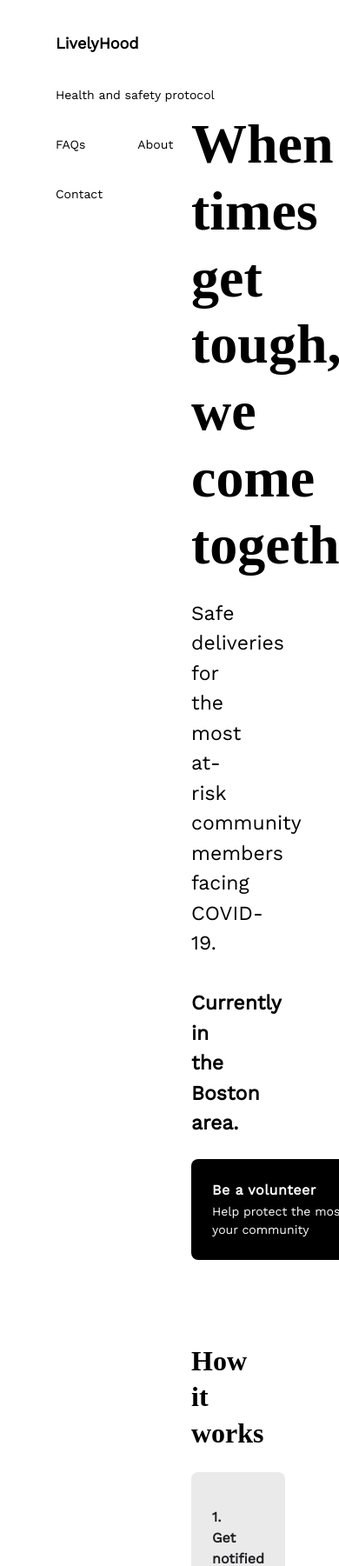
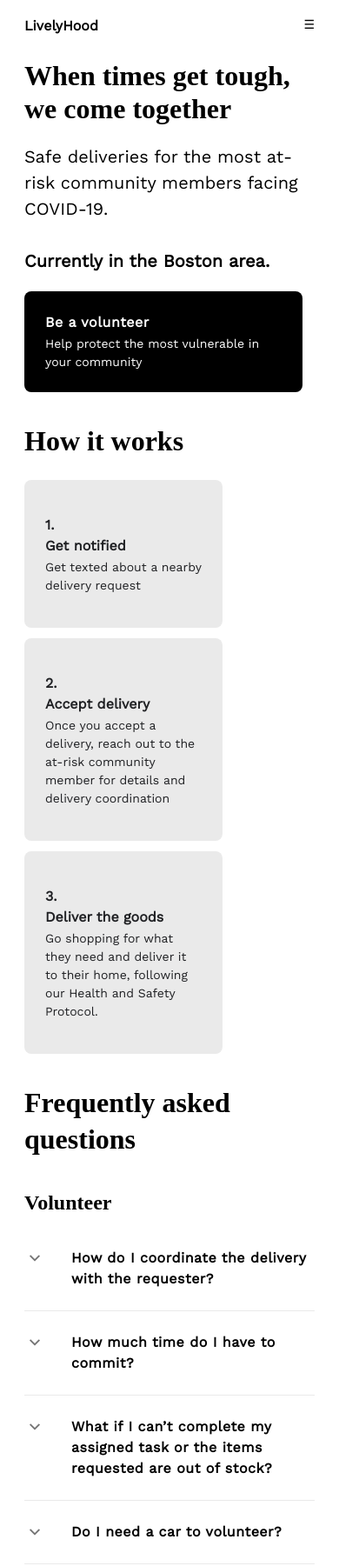
Before and after one commit to amnahhashmi/shield, a Django app: page / in a window 390 px wide; the page is wider, and only the part inside the window is pictured. Shown: the top 1801 px of that part at 87% size. Run offline with Django 3.2, Linux system fonts and the light colour scheme.

Commit message:
Make adjustments for mobile optimization to landing page

```diff
--- a/errand_matcher/static/errand_matcher/index.css
+++ b/errand_matcher/static/errand_matcher/index.css
@@ -20,18 +20,6 @@
 	font-family: Work Sans;
 	font-style: normal;
 	font-weight: normal;
-	font-size: 23px;
-	line-height: 150%;
-
-	color: #000000;
-}
-
-.main-text-bold {
-	position:static;
-
-	font-family: Work Sans;
-	font-style: normal;
-	font-weight: bold;
 	font-size: 23px;
 	line-height: 150%;
 
@@ -111,3 +99,13 @@ img.collapsible-image {
 
 	transition: transform .25s ease-out;
 }
+
+@media only screen and (max-width: 800px) {
+	.main-heading {
+	    font-size: 32px;
+    }
+
+    .main-text {
+	    font-size: 20px;
+    }
+}
--- a/errand_matcher/static/errand_matcher/index.js
+++ b/errand_matcher/static/errand_matcher/index.js
@@ -1,6 +1,15 @@
 // index.js
 
 $(document).ready(function() {
+
+	$('.icon').click(function(){
+        var topnav = document.getElementById("topnav");
+        if (topnav.className === "topnav") {
+          topnav.className += " responsive";
+        } else {
+          topnav.className = "topnav";
+        }
+    });
 
 	$('.top-link').click(function(){
 		window.location.replace("#top");
@@ -12,11 +21,22 @@ $(document).ready(function() {
 
 	$('.faq-link').click(function(){
 		window.location.replace("#above-faq");
+		collapseTopNav();
 	})
 
 	$('.about-link').click(function(){
 		window.location.replace("#above-about");
+		collapseTopNav();
 	})
+
+	function collapseTopNav() {
+		var topnav = document.getElementById("topnav");
+        if (topnav.className === "topnav") {
+          return;
+        } else {
+          topnav.className = "topnav";
+        }
+	}
 
 	$('.volunteer-button').click(function(){
 		window.location.href = "volunteer";
--- a/errand_matcher/static/errand_matcher/style.css
+++ b/errand_matcher/static/errand_matcher/style.css
@@ -1,25 +1,13 @@
-.top-nav-bar {
+.topnav {
+	overflow: hidden;
 	position: fixed;
 	top: 0;
 	width: 100%;
-	height: 96px;
-
 	background: #FFFFFF;
 }
 
-ul.nav-list {
-    list-style-type: none;
-    margin-top: 0px;
-    margin-bottom: 0px;
-    margin-right: 64px;
-    margin-left: 64px;
-    padding: 0;
-}
-
-li.nav-list-item {
-	display: inline-block;
-	margin-right: 56px;
-	margin-top: 36px;
+.topnav a {
+	margin: 18px 28px;
 
 	font-family: Work Sans;
     font-style: normal;
@@ -28,25 +16,26 @@ li.nav-list-item {
     line-height: 150%;
 
     text-align: center;
+    display: inline-block;
 }
 
-/* TODO: check hover behavior with UX */
-li.nav-list-item:hover {
+.topnav a:hover {
 	cursor: pointer;
 }
 
-#livelyhood-list-item {
-	margin-right: 96px;
+#home-item {
+	margin-right: 68px;
 
     font-weight: bold;
-    font-size: 18px;
+    font-size: 16px;
+}
+
+.topnav .icon {
+	display: none;
 }
 
 .contents {
-	margin-top: 128px;
-	margin-left: 220px;
-	margin-right: 220px;
-	margin-bottom: 128px;
+	margin: 128px 220px;
 }
 
 .h4-heading {
@@ -112,10 +101,7 @@ li.nav-list-item:hover {
 .footer {
 	position: static;
 
-	padding-top: 80px;
-	padding-left: 220px;
-	padding-right: 220px;
-	padding-bottom: 80px;
+	padding: 80px 220px;
 
 	background: #F1F1F1;
 }
@@ -190,6 +176,57 @@ li.nav-list-item:hover {
 	line-height: 150%;
 
 	color: #FFFFFF;
+}
+
+@media only screen and (max-width: 800px) {
+	.topnav #collapsible-item {
+		display: none;
+	}
+
+    .topnav a.icon {
+      float: right;
+      display: block;
+    }
+
+    .topnav.responsive #home-item {
+        float: none;
+        display: block;
+        text-align: left;
+    }
+
+    .topnav.responsive #collapsible-item {
+    	float: none;
+    	display: block;
+    	text-align: right;
+    }
+
+    .topnav.responsive a.icon {
+        position: absolute;
+        right: 0;
+        top: 0;
+    }
+
+    .contents {
+	    margin: 68px 28px;
+    }
+
+    .h4-heading {
+    	margin-top: 36px;
+    }
+
+    .footer {
+    	padding: 28px 28px;
+    }
+
+    .footer-text {
+	    width: 100%;
+	    margin-right: 58px;
+    }
+
+    #footer-box {
+    	width: 272px;
+    	margin-top: 12px;
+    }
 }
 
 .item {
--- a/errand_matcher/templates/errand_matcher/index.html
+++ b/errand_matcher/templates/errand_matcher/index.html
@@ -20,15 +20,14 @@
 </head>
 
 <body>
-	<div class="top-nav-bar">
+	<div class="topnav" id="topnav">
 		<!-- TODO: Check all links are correct. -->
-		<ul class="nav-list">
-			<li class="nav-list-item button top-link" id="livelyhood-list-item">LivelyHood</li>
-			<li class="nav-list-item button health-and-safety-link">Health and safety protocol</li>
-			<li class="nav-list-item button faq-link">FAQs</li>
-			<li class="nav-list-item button about-link">About</li>
-			<li class="nav-list-item button about-link">Contact</li>
-		</ul>
+		<a class="topnav-item button top-link" id="home-item">LivelyHood</a>
+		<a class="topnav-item button health-and-safety-link" id="collapsible-item">Health and safety protocol</a>
+		<a class="topnav-item button faq-link" id="collapsible-item">FAQs</a>
+		<a class="topnav-item button about-link" id="collapsible-item">About</a>
+		<a class="topnav-item button about-link" id="collapsible-item">Contact</a>
+		<a class="icon">☰</a>
 	</div>
 	<div class="contents">
 		<h3 class="main-heading">When times get tough, we come together</h3>
```
Also changed, not shown: errand_matcher/static/errand_matcher/health-and-safety.js (+16 -0 lines), errand_matcher/templates/errand_matcher/health-and-safety.html (+8 -8 lines).
